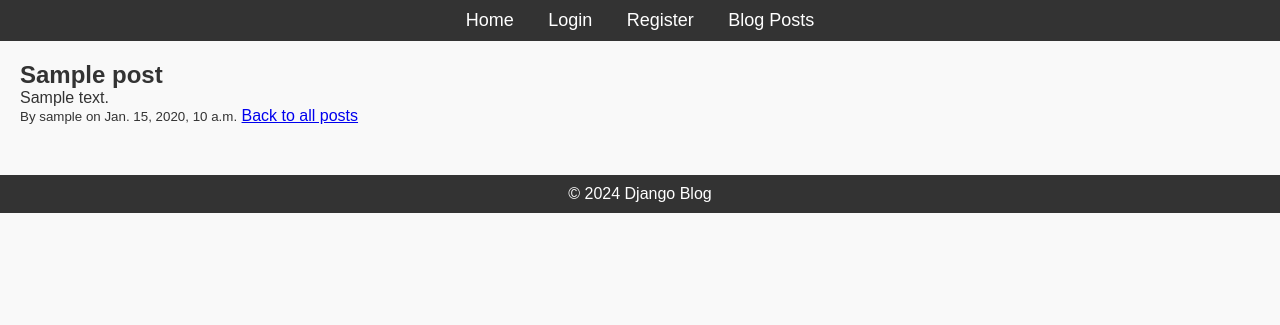
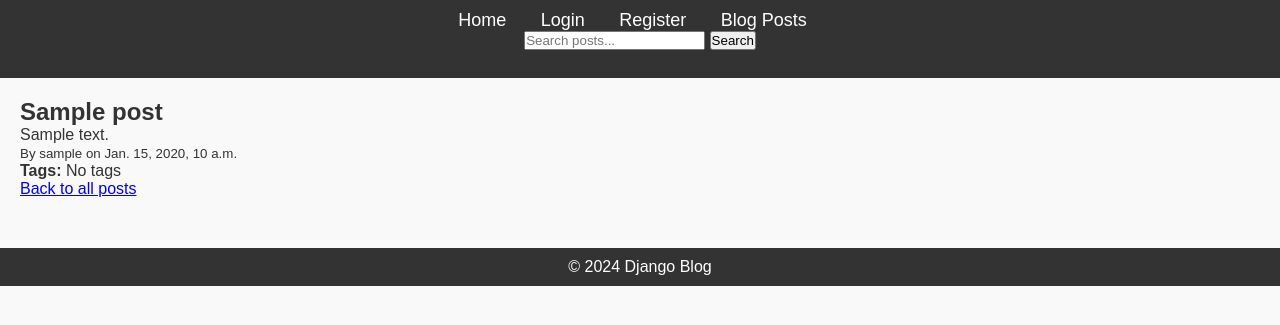
Before and after one commit to victortking-procoder/Alx_DjangoLearnLab, a Django app: page /post/1/ in a window 1280 px wide. Shown: the top 325 px of the page. Run offline with Django 5.2, Linux system fonts and the light colour scheme; tables that the repository leaves empty hold one stand-in row (values such as "Sample post"); parts of the project's set-up code (start-up, migrations or seed data) failed here and were passed over.

Commit message:
implemented tagging and search functionality

```diff
--- a/django_blog/blog/forms.py
+++ b/django_blog/blog/forms.py
@@ -5,7 +5,7 @@ from .models import Comment
 class PostForm(forms.ModelForm):
     class Meta:
         model = Post
-        fields = ["title", "content"]  # author is set automatically
+        fields = ["title", "content", "tags"]  # author is set automatically
 
 class CommentForm(forms.ModelForm):
     class Meta:
--- a/django_blog/blog/models.py
+++ b/django_blog/blog/models.py
@@ -1,5 +1,6 @@
 from django.db import models
 from django.contrib.auth.models import User
+from taggit.managers import TaggableManager
 
 # Create your models here.
 class Post(models.Model):
@@ -7,6 +8,11 @@ class Post(models.Model):
     content = models.TextField()
     published_date = models.DateTimeField(auto_now_add=True)
     author = models.ForeignKey(User, on_delete=models.CASCADE)
+
+    tags = TaggableManager()  # NEW
+
+    def __str__(self):
+        return self.title
 
 
 class Comment(models.Model):
--- a/django_blog/blog/templates/blog/base.html
+++ b/django_blog/blog/templates/blog/base.html
@@ -15,6 +15,12 @@
                 <li><a href="{% url 'login' %}">Login</a></li>
                 <li><a href="{% url 'register' %}">Register</a></li>
                 <li><a href="{% url 'post-list' %}">Blog Posts</a></li>
+                <li>
+                    <form method="get" action="{% url 'post-search' %}">
+                        <input type="text" name="q" placeholder="Search posts...">
+                        <button type="submit">Search</button>
+                    </form>
+                </li>
 
                 {% if user.is_authenticated %}
                     <li><a href="{% url 'profile' %}">Profile</a></li>
--- a/django_blog/blog/templates/blog/post_detail.html
+++ b/django_blog/blog/templates/blog/post_detail.html
@@ -4,6 +4,14 @@
 <h2>{{ object.title }}</h2>
 <p>{{ object.content }}</p>
 <small>By {{ object.author }} on {{ object.published_date }}</small>
+
+<p><strong>Tags:</strong>
+  {% for tag in post.tags.all %}
+    <a href="{% url 'posts-by-tag' tag.name %}">{{ tag.name }}</a>{% if not forloop.last %}, {% endif %}
+  {% empty %}
+    No tags
+  {% endfor %}
+</p>
 
 {% if user == object.author %}
     <a href="{% url 'post-update' object.pk %}">Edit</a> |
--- a/django_blog/blog/urls.py
+++ b/django_blog/blog/urls.py
@@ -19,4 +19,7 @@ urlpatterns = [
     path("post/<int:pk>/comments/new/", views.CommentCreateView.as_view(), name="add-comment"),
     path("comment/<int:pk>/update/", views.CommentUpdateView.as_view(), name="comment-update"),
     path("comment/<int:pk>/delete/", views.CommentDeleteView.as_view(), name="comment-delete"),
+    path("tags/<str:tag_name>/", views.TaggedPostListView.as_view(), name="posts-by-tag"),
+    path("search/", views.PostSearchListView.as_view(), name="post-search"),
+
 ]
--- a/django_blog/blog/views.py
+++ b/django_blog/blog/views.py
@@ -12,6 +12,8 @@ from .models import Post
 from .forms import PostForm
 from .forms import CommentForm
 from .models import Comment
+from taggit.models import Tag
+from django.db.models import Q
 
 # Create your views here.
 
@@ -170,3 +172,29 @@ class CommentDeleteView(DeleteView):
         if comment.author != request.user:
             return redirect("post-detail", pk=comment.post.pk)
         return super().dispatch(request, *args, **kwargs)
+
+
+# List posts by tag
+class TaggedPostListView(ListView):
+    model = Post
+    template_name = "blog/tagged_posts.html"
+    context_object_name = "posts"
+
+    def get_queryset(self):
+        return Post.objects.filter(tags__name__in=[self.kwargs["tag_name"]])
+
+
+class PostSearchListView(ListView):
+    model = Post
+    template_name = "blog/search_results.html"
+    context_object_name = "posts"
+
+    def get_queryset(self):
+        query = self.request.GET.get("q")
+        if query:
+            return Post.objects.filter(
+                Q(title__icontains=query) |
+                Q(content__icontains=query) |
+                Q(tags__name__icontains=query)
+            ).distinct()
+        return Post.objects.none()
--- a/django_blog/django_blog/settings.py
+++ b/django_blog/django_blog/settings.py
@@ -39,6 +39,7 @@ INSTALLED_APPS = [
     'django.contrib.messages',
     'django.contrib.staticfiles',
     'blog',
+    'taggit',
 ]
 
 MIDDLEWARE = [
```
Also changed, not shown: django_blog/blog/templates/blog/search_results.html (added, +12 -0 lines), django_blog/blog/templates/blog/tagged_posts.html (added, +12 -0 lines), django_blog/blog/migrations/0003_post_tags.py (added), django_blog/db.sqlite3.
